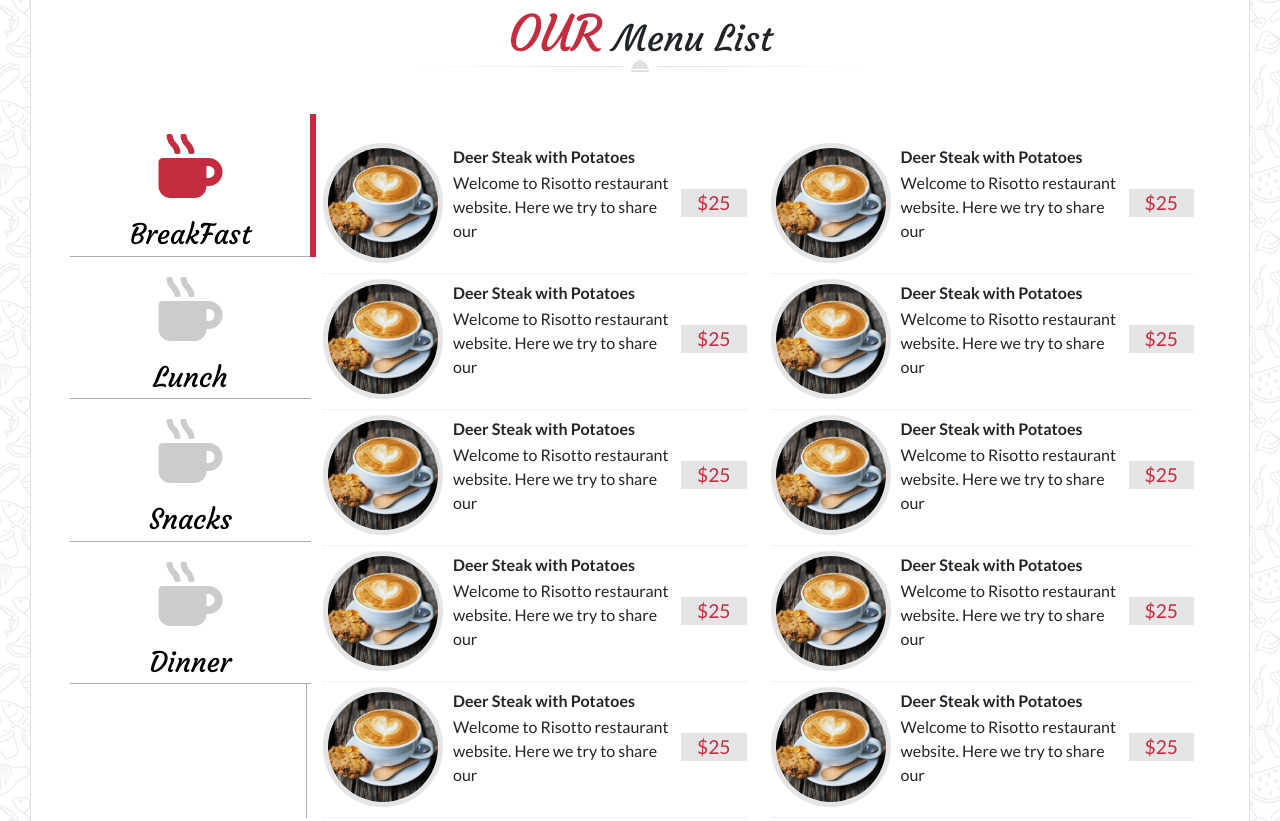
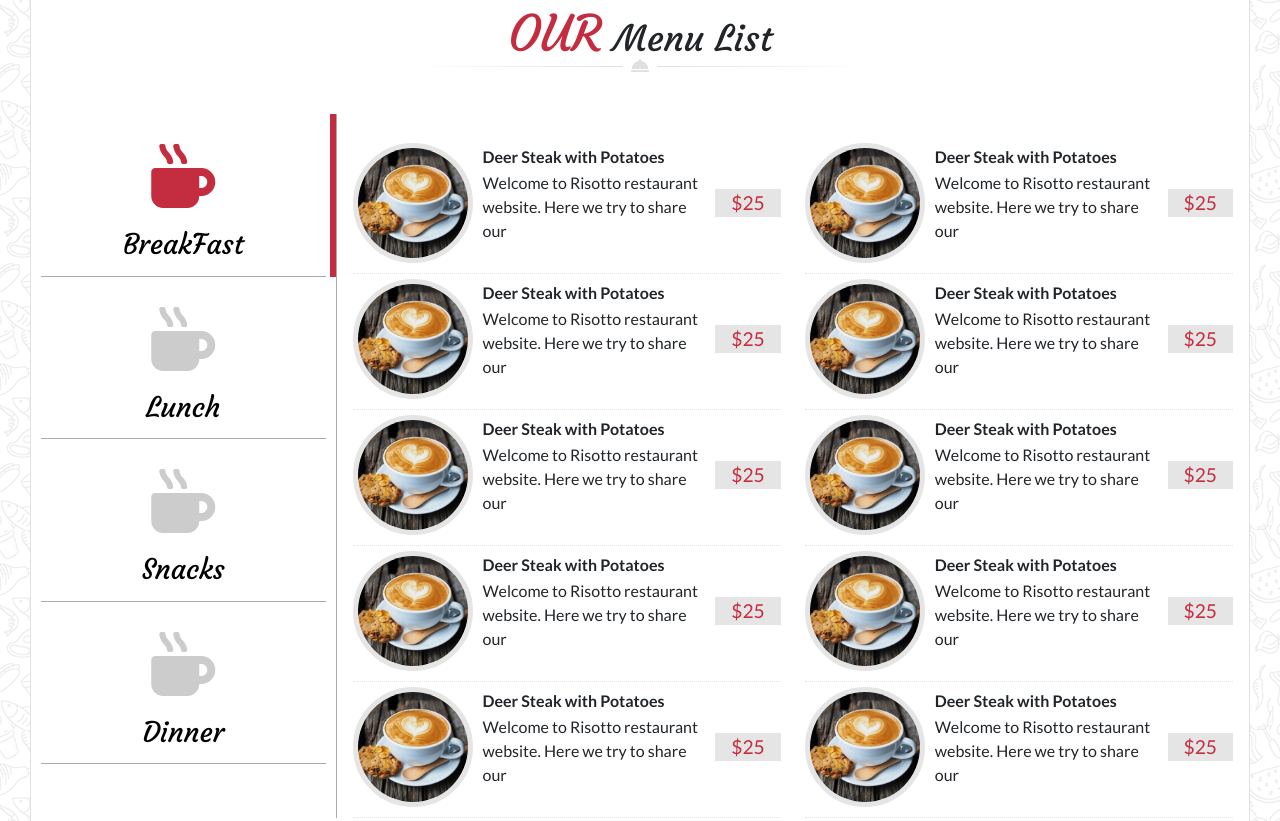
Before and after one commit to belmoussaoui/Coding-School-17-Site-du-Chef, a website: page index.html in a window 1280 px wide. Shown: the part 1425-2246 px from the top of the page. Drawn offline with nearby package versions, Linux system fonts and the light colour scheme.

Commit message:
Ajout du responsive 2

```diff
--- a/assets/sass/pages/_menu.sass
+++ b/assets/sass/pages/_menu.sass
@@ -3,9 +3,10 @@
         color: #ccc
         position: relative
         background-color: white!important
-        padding: 0 60px
         border-bottom: solid 1px rgba(0, 0, 0, 0.33)
         border-radius: 0px!important
+        padding: 10px 0px
+        margin: 0 10px
         i
             margin-top: 20px
             display: block
@@ -17,7 +18,7 @@
             position: absolute
             top: 0
             bottom: -1px
-            right: -5px
+            right: -10px
             content: ""
             width: 6px
             background-color: transparent
@@ -40,6 +41,8 @@
         font-size: 1.2rem
         font-weight: 500
         background-color: rgba(0, 0, 0, 0.1)
+    p
+        margin-right: 5px
     margin-top: 5px
     padding: 0
     padding-bottom: 10px
--- a/index.html
+++ b/index.html
@@ -105,10 +105,10 @@
                         </p>
                     </article>
                     <h2><span>Our</span> menu list</h2>
-                    <div class="container">
+
                         <div class="row">
-                            <div class="col-2 p-0">
-                                <div class="nav nav-menu flex-column nav-pills me-3" id="v-pills-tab" role="tablist"
+                            <div class="col-sm-3 col-12 p-0">
+                                <div class="nav nav-menu flex-column nav-pills" id="v-pills-tab" role="tablist"
                                     aria-orientation="vertical">
                                     <a class="nav-link active" id="v-pills-breakfast-tab" data-bs-toggle="pill"
                                         href="#v-pills-breakfast" role="tab" aria-controls="v-pills-breakfast"
@@ -137,13 +137,13 @@
                                 </div>
 
                             </div>
-                            <div class="col px-0" style="border-left: solid 1px rgba(0, 0, 0, 0.33); margin-left:46px">
+                            <div class="col-9 px-0 mx-auto" style="border-left: solid 1px rgba(0, 0, 0, 0.33);">
                                 <div class="tab-content menu-list mt-4" id="v-pills-tabContent">
                                     <div class="tab-pane fade show active" id="v-pills-breakfast" role="tabpanel"
                                         aria-labelledby="v-pills-breakfast-tab">
-                                        <div class="row mx-1 row-cols-2 menu-list text-start gx-3">
-                                            <div>
-                                                <div class="menu-item d-flex align-items-center">
+                                        <div class="row mx-1 row-cols-1 row-cols-lg-2 menu-list text-start gx-3">
+                                            <div class="text-center text-sm-start">
+                                                <div class="menu-item d-flex align-items-center flex-column flex-sm-row">
                                                     <img src="./assets/img/menu_image_1.jpg" alt=""
                                                         class="rounded-circle">
                                                     <div class="">
@@ -157,8 +157,8 @@
 
                                                 </div>
                                             </div>
-                                            <div>
-                                                <div class="menu-item d-flex align-items-center">
+                                            <div class="text-center text-sm-start">
+                                                <div class="menu-item d-flex align-items-center flex-column flex-sm-row">
                                                     <img src="./assets/img/menu_image_1.jpg" alt=""
                                                         class="rounded-circle">
                                                     <div class="">
@@ -172,8 +172,8 @@
 
                                                 </div>
                                             </div>
-                                            <div>
-                                                <div class="menu-item d-flex align-items-center">
+                                            <div class="text-center text-sm-start">
+                                                <div class="menu-item d-flex align-items-center flex-column flex-sm-row">
                                                     <img src="./assets/img/menu_image_1.jpg" alt=""
                                                         class="rounded-circle">
                                                     <div class="">
@@ -187,8 +187,8 @@
 
                                                 </div>
                                             </div>
-                                            <div>
-                                                <div class="menu-item d-flex align-items-center">
+                                            <div class="text-center text-sm-start">
+                                                <div class="menu-item d-flex align-items-center flex-column flex-sm-row">
                                                     <img src="./assets/img/menu_image_1.jpg" alt=""
                                                         class="rounded-circle">
                                                     <div class="">
@@ -202,8 +202,8 @@
 
                                                 </div>
                                             </div>
-                                            <div>
-                                                <div class="menu-item d-flex align-items-center">
+                                            <div class="text-center text-sm-start">
+                                                <div class="menu-item d-flex align-items-center flex-column flex-sm-row">
                                                     <img src="./assets/img/menu_image_1.jpg" alt=""
                                                         class="rounded-circle">
                                                     <div class="">
@@ -217,8 +217,8 @@
 
                                                 </div>
                                             </div>
-                                            <div>
-                                                <div class="menu-item d-flex align-items-center">
+                                            <div class="text-center text-sm-start">
+                                                <div class="menu-item d-flex align-items-center flex-column flex-sm-row">
                                                     <img src="./assets/img/menu_image_1.jpg" alt=""
                                                         class="rounded-circle">
                                                     <div class="">
@@ -232,8 +232,8 @@
 
                                                 </div>
                                             </div>
-                                            <div>
-                                                <div class="menu-item d-flex align-items-center">
+                                            <div class="text-center text-sm-start">
+                                                <div class="menu-item d-flex align-items-center flex-column flex-sm-row">
                                                     <img src="./assets/img/menu_image_1.jpg" alt=""
                                                         class="rounded-circle">
                                                     <div class="">
@@ -247,8 +247,8 @@
 
                                                 </div>
                                             </div>
-                                            <div>
-                                                <div class="menu-item d-flex align-items-center">
+                                            <div class="text-center text-sm-start">
+                                                <div class="menu-item d-flex align-items-center flex-column flex-sm-row">
                                                     <img src="./assets/img/menu_image_1.jpg" alt=""
                                                         class="rounded-circle">
                                                     <div class="">
@@ -262,8 +262,8 @@
 
                                                 </div>
                                             </div>
-                                            <div>
-                                                <div class="menu-item d-flex align-items-center">
+                                            <div class="text-center text-sm-start">
+                                                <div class="menu-item d-flex align-items-center flex-column flex-sm-row">
                                                     <img src="./assets/img/menu_image_1.jpg" alt=""
                                                         class="rounded-circle">
                                                     <div class="">
@@ -277,8 +277,8 @@
 
                                                 </div>
                                             </div>
-                                            <div>
-                                                <div class="menu-item d-flex align-items-center">
+                                            <div class="text-center text-sm-start">
+                                                <div class="menu-item d-flex align-items-center flex-column flex-sm-row">
                                                     <img src="./assets/img/menu_image_1.jpg" alt=""
                                                         class="rounded-circle">
                                                     <div class="">
@@ -301,7 +301,6 @@
                                 </div>
                             </div>
                         </div>
-                    </div>
                     <div>
                         <img src="./assets/img/decoration_line.png" alt="" class="mt-10">
                     </div>
@@ -316,20 +315,20 @@
         <div class="container pb-3">
             <h2 class="mt-0 pt-8 text-light"><span>Meet</span> Our chef</h2>
 
-            <div class="row mx-6 mt-10">
-                <div class="col-3 text-center">
+            <div class="row mx-lg-6 mx-mt-10 text-center">
+                <div class="col-md-3 col-12">
                     <img src="./assets/img/chef1.png" alt="">
                     <p class="text-center text-light">Lorem Ipsum</p>
                 </div>
-                <div class="col-3">
+                <div class="col-md-3 col-12">
                     <img src="./assets/img/chef2.png" alt="">
                     <p class="text-center text-light">Lorem Ipsum</p>
                 </div>
-                <div class="col-3">
+                <div class="col-md-3 col-12">
                     <img src="./assets/img/chef3.png" alt="">
                     <p class="text-center text-light">Lorem Ipsum</p>
                 </div>
-                <div class="col-3">
+                <div class="col-md-3 col-12">
                     <img src="./assets/img/chef4.png" alt="">
                     <p class="text-center text-light">Lorem Ipsum</p>
                 </div>
```
Also changed, not shown: assets/css/style.css.
